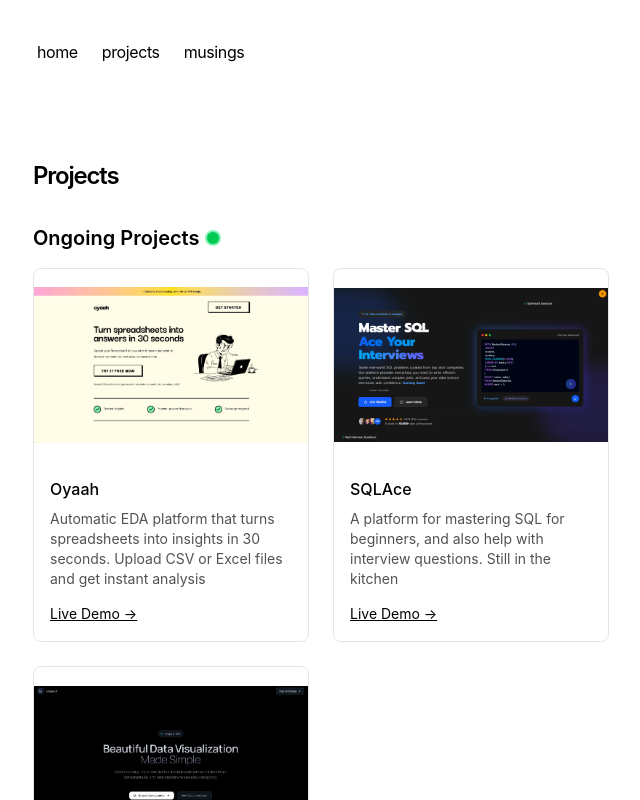
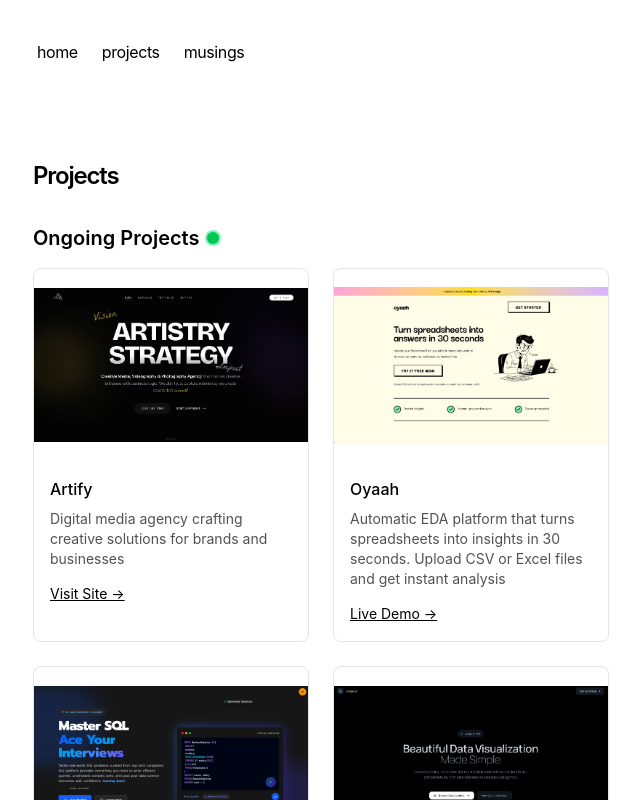
Before and after one commit to jchiwaii/portfolio-starter-kit, a Next.js app: page /projects in a window 1280 px wide. Shown: the top 800 px of the page, without its empty margins (319-959 px from the left). Built offline with nearby package versions, Linux system fonts and the light colour scheme.

Commit message:
Refactor code structure for improved readability and maintainability

```diff
--- a/app/page.tsx
+++ b/app/page.tsx
@@ -3,8 +3,8 @@
     <section>
       <h1 className="mb-8 text-2xl font-semibold tracking-tighter">chiwai </h1>
       <p className="mb-4">
-        Based actuarial graduate specialized in finding solutions between data
-        and the web.
+        Fulltime founder, part-time developer, professional learner, avid
+        thinker, and pure math connoisseur.
       </p>
 
       <div className="my-8">
@@ -27,7 +27,7 @@
             and web3.
           </p>
           <p>Ardent love of African Literature.</p>
-          <p>Perfect mind. Excellent Spirit.</p>
+          <p>Perfect mind. Excellent Spirit. I love math a lot.</p>
         </div>
       </div>
 
@@ -46,6 +46,18 @@
             - Automatic EDA platform that turns spreadsheets into actionable
             insights in 30 seconds.
           </p>
+          <p>
+            <a
+              href="https://artifyy.online"
+              target="_blank"
+              rel="noopener noreferrer"
+              className="font-medium underline"
+            >
+              Artify
+            </a>{" "}
+            - Digital media agency crafting creative solutions for brands and
+            businesses.
+          </p>
         </div>
       </div>
     </section>
--- a/app/projects/page.tsx
+++ b/app/projects/page.tsx
@@ -13,6 +13,29 @@
           </span>
         </h2>
         <div className="grid grid-cols-1 md:grid-cols-2 gap-6">
+          <div className="border border-neutral-200 dark:border-neutral-800 rounded-lg overflow-hidden">
+            <img
+              src="/assets/artifyy.png"
+              alt="Artify digital media agency"
+              className="w-full h-48 object-contain"
+            />
+            <div className="p-4">
+              <h3 className="font-medium mb-2">Artify</h3>
+              <p className="text-sm text-neutral-600 dark:text-neutral-400 mb-3">
+                Digital media agency crafting creative solutions for brands and
+                businesses
+              </p>
+              <a
+                href="https://artifyy.online"
+                target="_blank"
+                rel="noopener noreferrer"
+                className="text-sm underline hover:no-underline"
+              >
+                Visit Site →
+              </a>
+            </div>
+          </div>
+
           <div className="border border-neutral-200 dark:border-neutral-800 rounded-lg overflow-hidden">
             <img
               src="/assets/oyaah.png"
```
Also changed, not shown: public/assets/artifyy.png (added).
